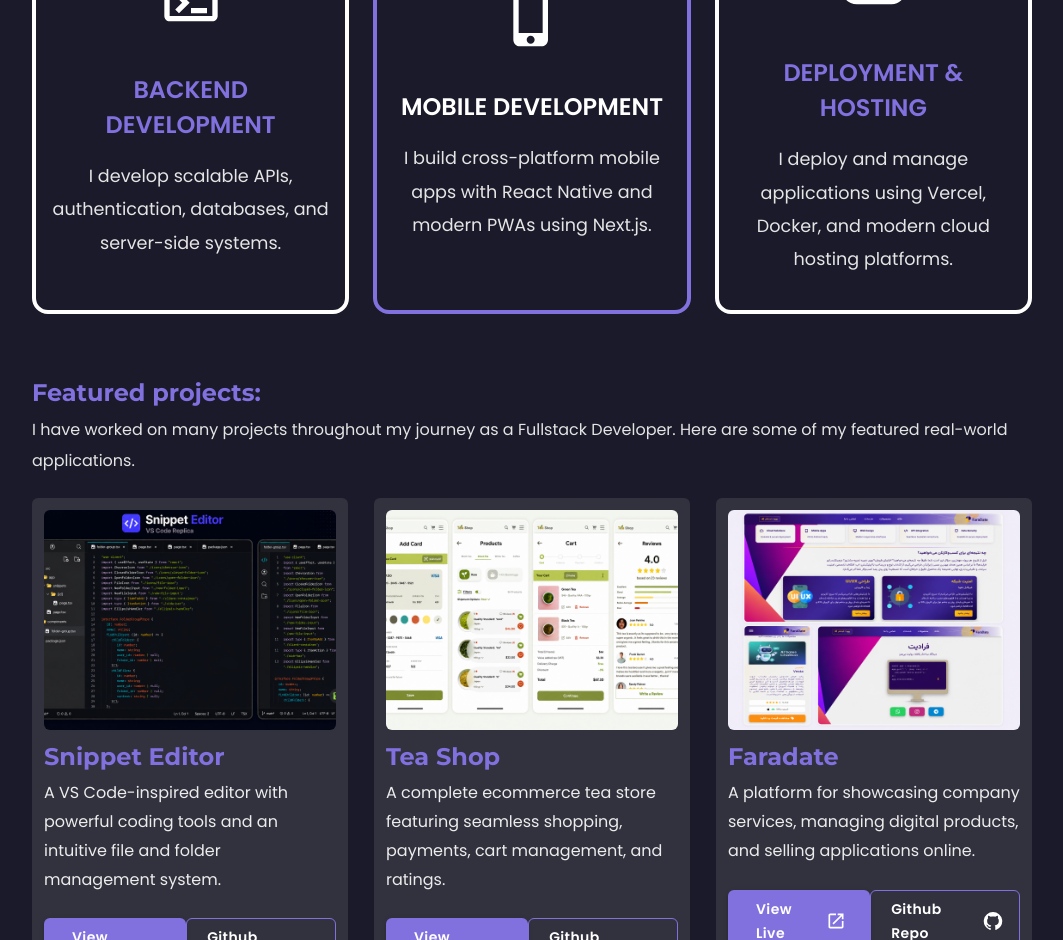
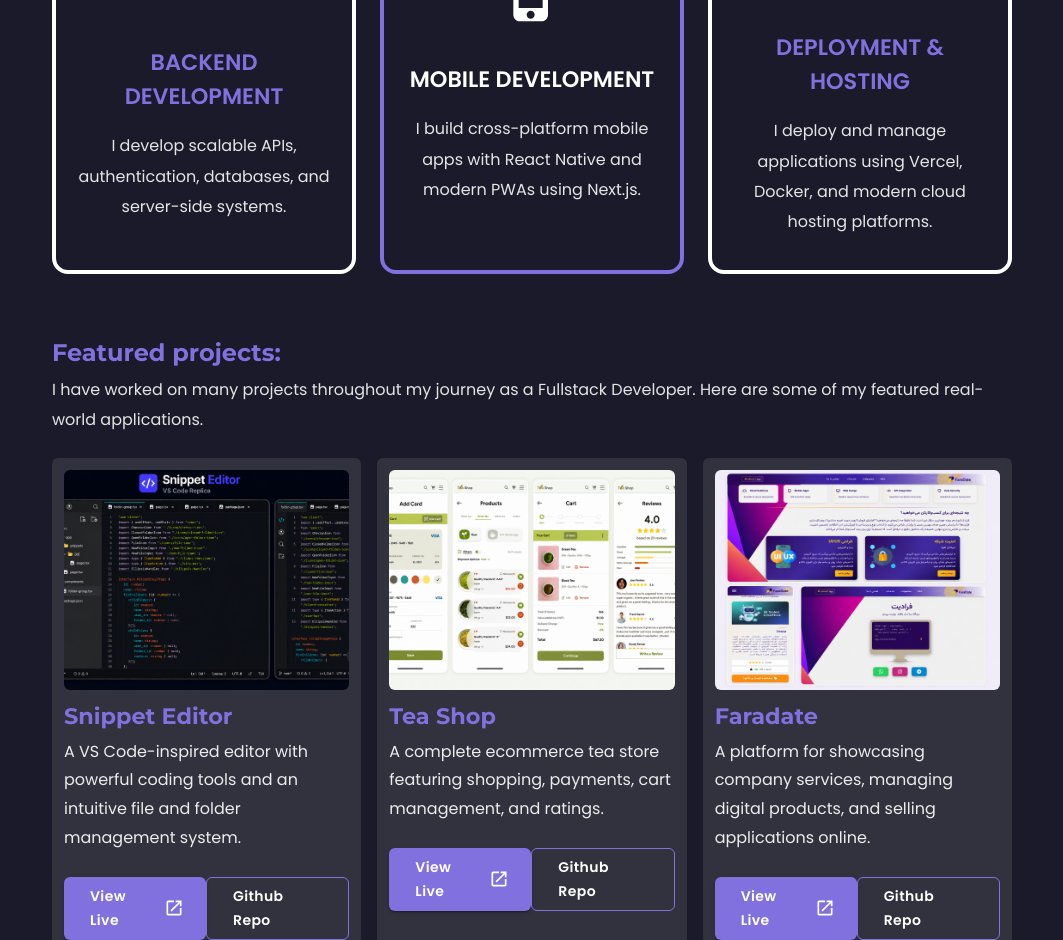
Before and after one commit to pouriavj/pouria-portfolio, a Next.js app: page / in a window 1280 px wide. Shown: the part 1860-2800 px from the top of the page, without its empty margins (108-1171 px from the left). Built offline with nearby package versions, Linux system fonts and the light colour scheme; what @mui/material-nextjs would draw is missing.

Commit message:
Add Big Screen Responsiveness

```diff
--- a/src/app/globals.css
+++ b/src/app/globals.css
@@ -85,7 +85,7 @@ body {
   left: 0;
 }
 header {
-  height: 70px;
+  height: 64px;
   background-color: #181824;
 
   display: flex;
@@ -96,7 +96,7 @@ header {
 }
 
 header h1 {
-  font-size: 1.4rem;
+  font-size: 1.3rem;
   font-weight: 600;
 
   color: #8171df;
@@ -113,7 +113,7 @@ header nav a {
   color: #ffffff;
   text-decoration: none;
 
-  font-size: 0.95rem;
+  font-size: 0.92rem;
   font-weight: 600;
 
   transition: 0.2s;
@@ -142,6 +142,10 @@ section {
 .hero-left {
   margin-bottom: 48px;
   z-index: 2;
+}
+.hero-image {
+  width: 387px;
+  height: auto;
 }
 
 .hero-intro {
@@ -247,7 +251,7 @@ section {
 
   background-color: #bdbdbd;
 
-  padding: 28px 28px;
+  padding: 24px 24px;
   font-family: "Poppins", sans-serif;
   display: flex;
   flex-direction: column;
@@ -338,7 +342,7 @@ section {
 }
 
 .service-card h3 {
-  font-size: 1.5rem;
+  font-size: 1.4rem;
   font-weight: 600;
 
   color: white;
@@ -351,7 +355,7 @@ section {
 }
 
 .service-card p {
-  font-size: 1.1rem;
+  font-size: 1rem;
   line-height: 1.9;
 
   color: #e5e5e5;
@@ -387,7 +391,7 @@ section {
 .projects-grid {
   display: grid;
   grid-template-columns: repeat(3, 1fr);
-  gap: 26px;
+  gap: 16px;
 }
 
 .project-card {
@@ -396,7 +400,7 @@ section {
   border-radius: 6px;
 
   padding: 12px;
-  padding-bottom: 16px;
+  padding-bottom: 18px;
 
   transition: 0.25s;
 }
@@ -410,7 +414,7 @@ section {
 }
 
 .project-card h3 {
-  font-size: 1.5rem;
+  font-size: 1.4rem;
   font-weight: 700;
 
   color: #8171df;
@@ -499,7 +503,7 @@ section {
   padding: 0px 28px;
 }
 .contact-right h3 {
-  font-size: 1.4rem;
+  font-size: 1.3rem;
   margin-top: 0;
   color: #d9d9d9;
 }
@@ -604,8 +608,8 @@ header,
   .projects-section,
   .contact-section,
   .footer {
-    padding-left: 140px;
-    padding-right: 140px;
+    padding-left: 160px;
+    padding-right: 160px;
   }
 }
 
@@ -624,6 +628,12 @@ header,
 }
 
 @media (min-width: 1800px) {
+  header h1{
+    font-size: 1.4rem;
+  }
+  header nav a {
+    font-size: 1rem;
+  }
   .hero-intro {
     font-size: 1.4rem;
   }
@@ -637,10 +647,6 @@ header,
     line-height: 1.6;
   }
 }
-.hero-image {
-  width: 387px;
-  height: auto;
-}
 
 @media (min-width: 1800px) {
   .hero-image {
--- a/src/components/HeroButtons.tsx
+++ b/src/components/HeroButtons.tsx
@@ -18,7 +18,7 @@ export default function HeroButtons() {
             backgroundColor: "#8171df",
             padding: {
                   xs: "8px 24px",
-                  xl: "10px 34px",
+                  xl: "10px 32px",
                 },
             borderRadius: "8px",
             textTransform: "none",
@@ -43,7 +43,7 @@ export default function HeroButtons() {
             color: "white",
             padding: {
                   xs: "8px 24px",
-                  xl: "10px 34px",
+                  xl: "10px 32px",
                 },
             borderRadius: "8px",
             textTransform: "none",
--- a/src/components/Projects.tsx
+++ b/src/components/Projects.tsx
@@ -44,7 +44,7 @@ export default function Projects() {
               sx={{
                 backgroundColor: "#8171df",
                 padding: {
-                  xs: "6px 28px",
+                  xs: "6px 26px",
                   xl: "8px 54px",
                 },
                 textTransform: "none",
@@ -64,11 +64,11 @@ export default function Projects() {
               target="_blank"
               rel="noopener noreferrer"
               variant="outlined"
-              endIcon={<GitHubIcon />}
+
               sx={{
                 borderColor: "#8171df",
                 padding: {
-                  xs: "6px 20px",
+                  xs: "6px 26px",
                   xl: "8px 36px",
                 },
                 color: "white",
@@ -100,8 +100,7 @@ export default function Projects() {
           <h3>Tea Shop</h3>
 
           <p>
-            A complete ecommerce tea store featuring seamless shopping,
-            payments, cart management, and ratings.
+            A complete ecommerce tea store featuring shopping, payments, cart management, and ratings.
           </p>
 
           <div className="project-buttons">
@@ -114,7 +113,7 @@ export default function Projects() {
               sx={{
                 backgroundColor: "#8171df",
                 padding: {
-                  xs: "6px 28px",
+                  xs: "6px 26px",
                   xl: "8px 54px",
                 },
                 textTransform: "none",
@@ -134,11 +133,11 @@ export default function Projects() {
               target="_blank"
               rel="noopener noreferrer"
               variant="outlined"
-              endIcon={<GitHubIcon />}
+
               sx={{
                 borderColor: "#8171df",
                 padding: {
-                  xs: "6px 20px",
+                  xs: "6px 26px",
                   xl: "8px 36px",
                 },
                 color: "white",
@@ -184,7 +183,7 @@ export default function Projects() {
               sx={{
                 backgroundColor: "#8171df",
                 padding: {
-                  xs: "6px 28px",
+                  xs: "6px 26px",
                   xl: "8px 54px",
                 },
                 textTransform: "none",
@@ -204,11 +203,11 @@ export default function Projects() {
               target="_blank"
               rel="noopener noreferrer"
               variant="outlined"
-              endIcon={<GitHubIcon />}
+
               sx={{
                 borderColor: "#8171df",
                 padding: {
-                  xs: "6px 20px",
+                  xs: "6px 26px",
                   xl: "8px 36px",
                 },
                 color: "white",
```
